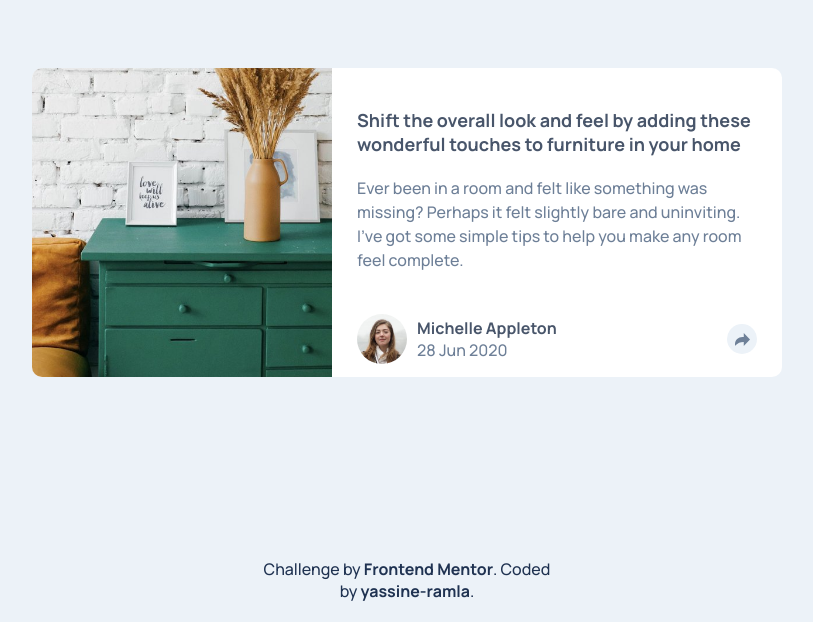
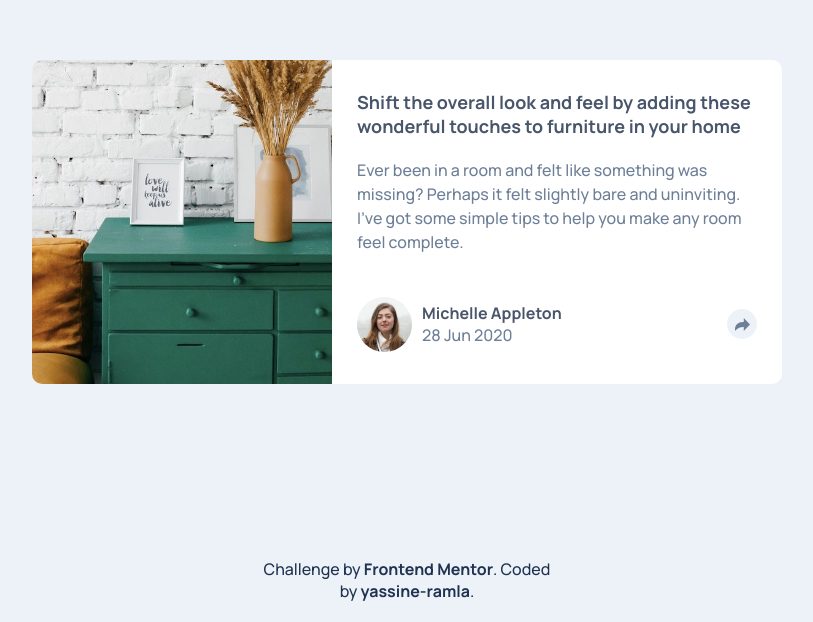
Before and after one commit to yassine-ramla/Frontend-Mentor_Article-preview-component-solution, a plain HTML site: page index.html in a window 1280 px wide. Shown: the part 178-800 px from the top of the page, without its empty margins (233-1046 px from the left). Drawn offline with Linux system fonts and the light colour scheme.

Commit message:
updating the solution links + adding some bottom padding + new screenshots

```diff
--- a/style.css
+++ b/style.css
@@ -50,7 +50,7 @@ main>section {
 
 .states {
     width: 100%;
-    height: 75px;
+    height: 80px;
     margin-top: auto;
 }
 
@@ -188,13 +188,21 @@ footer a:hover {
 
     main>section {
         width: 60%;
+        padding-top: 30px;
         display: flex;
         flex-direction: column;
         justify-content: space-between;
     }
 
+    .states {
+        height: 100px;
+        padding-bottom: 20px;
+    }
+
     #active-state {
         border-radius: 0 0 10px 0;
+        padding-bottom: 20px;
+        height: 100px;
     }
 
     footer {
```
Also changed, not shown: screenshot-active.png, screenshot.png, 1 other file.
